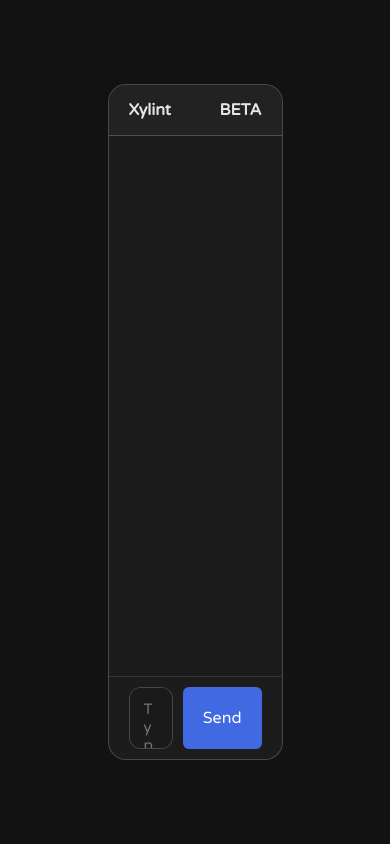
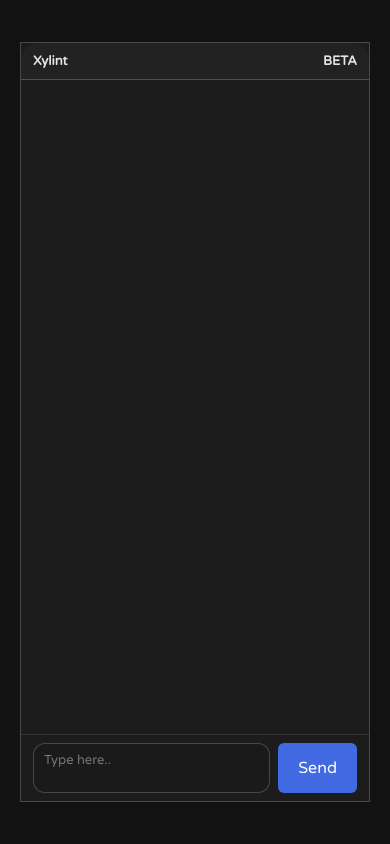
Before and after one commit to xylintcs-zk/xylint, a Flask app: page / in a window 390 px wide. Run offline with Flask 3, Linux system fonts and the light colour scheme.

Commit message:
Update card.css

```diff
--- a/static/css/card.css
+++ b/static/css/card.css
@@ -100,3 +100,68 @@
 .card-actions button {
     flex: 1;
 }
+
+@media screen and (max-width: 768px) {
+    .card {
+        width: 90%;
+        height: 85vh;
+    }
+
+    .card-header {
+        padding: 12px 16px;
+        font-size: 14px;
+    }
+
+    .chat {
+        padding: 12px;
+        gap: 6px;
+    }
+
+    .my-msg, .response {
+        max-width: 85%;
+        font-size: 14px;
+        padding: 8px 12px;
+    }
+
+    .input-wrapper {
+        padding: 8px 12px;
+        gap: 8px;
+    }
+
+    .input-wrapper textarea {
+        font-size: 14px;
+        min-height: 45px;
+        padding: 10px 12px;
+    }
+
+    .card-actions {
+        flex-direction: column;
+        gap: 8px;
+        padding: 10px 12px;
+    }
+}
+
+@media screen and (max-width: 480px) {
+    .card {
+        width: 100%;
+        height: 90vh;
+        border-radius: 0;
+    }
+
+    .card-header {
+        font-size: 13px;
+        padding: 10px 12px;
+    }
+
+    .my-msg, .response {
+        max-width: 90%;
+        font-size: 13px;
+        padding: 6px 10px;
+    }
+
+    .input-wrapper textarea {
+        font-size: 13px;
+        min-height: 40px;
+        padding: 8px 10px;
+    }
+}
```
